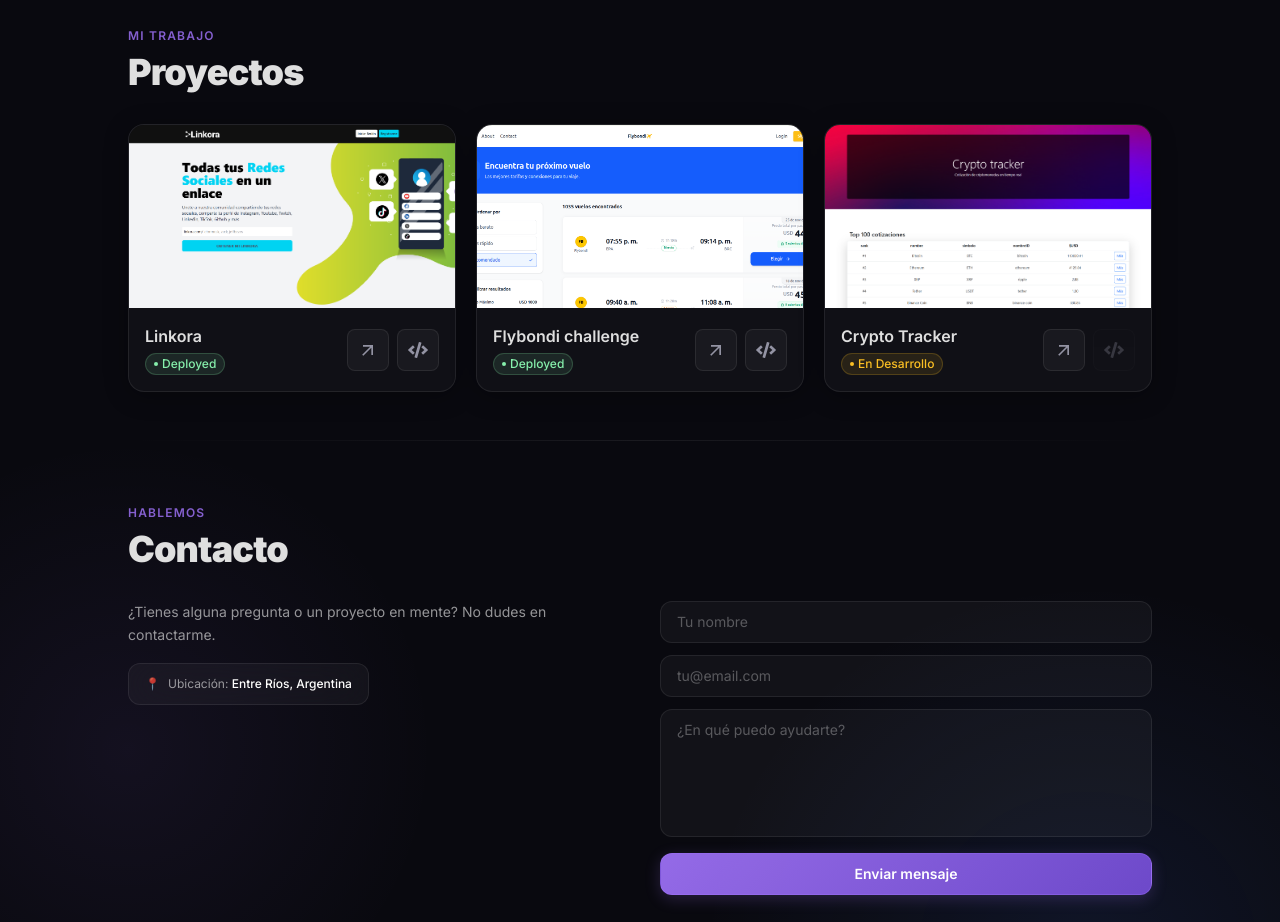
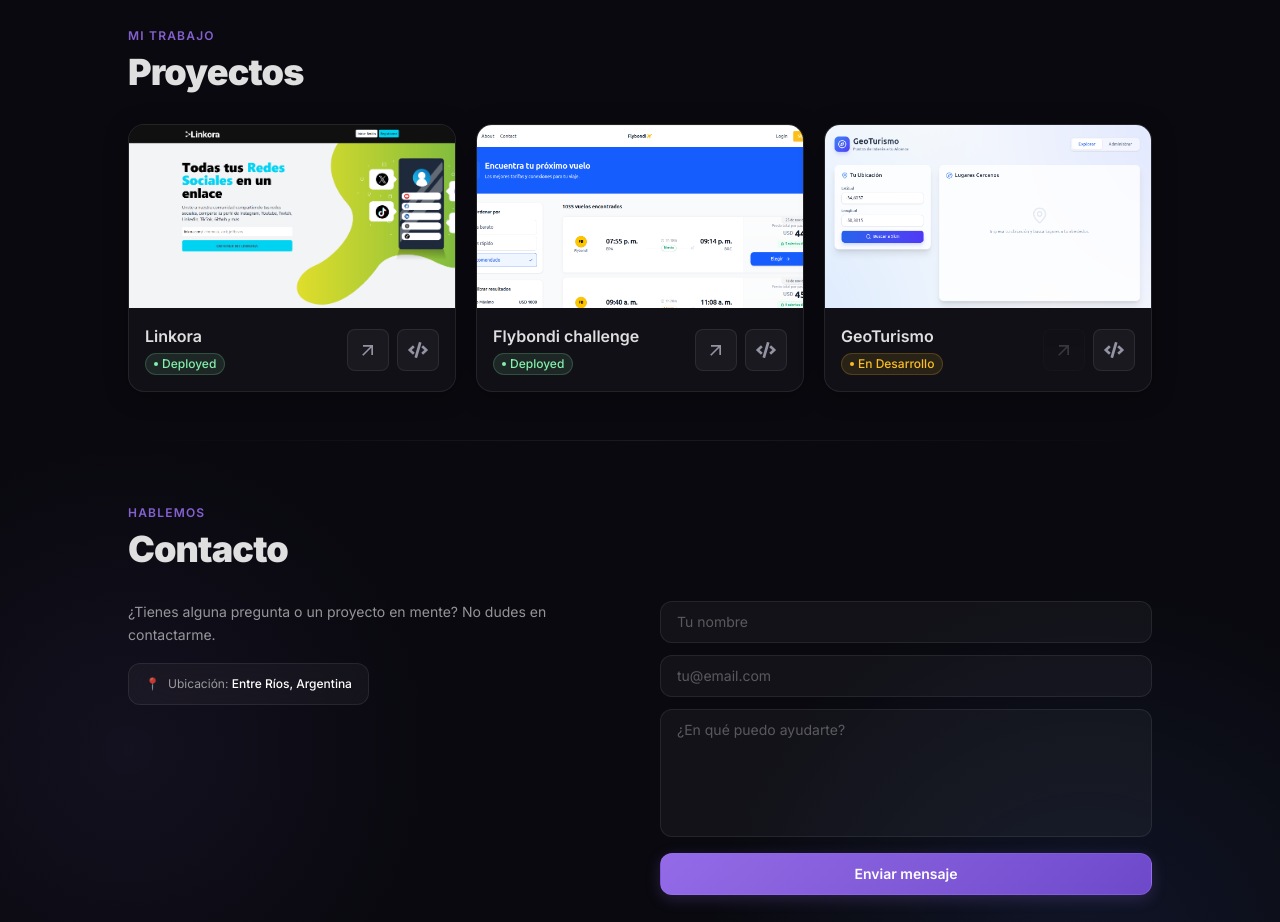
Before and after one commit to donatodebattista/react-portfolio, a React (Vite) app: page / in a window 1280 px wide. Shown: the part 900-1822 px from the top of the page. Built offline with nearby package versions, Linux system fonts and the light colour scheme.

Commit message:
update: add new project

```diff
--- a/src/App.jsx
+++ b/src/App.jsx
@@ -96,13 +96,13 @@ function App() {
             isSiteDisabled={false}
           />
           <ProjectCard
-            title="Crypto Tracker"
-            imageUrl="images/projects-preview/cryptoTracker.png"
-            repoUrl="https://github.com/usuario/proyecto1"
-            siteUrl="https://charming-sopapillas-bc7b7e.netlify.app/"
+            title="GeoTurismo"
+            imageUrl="images/projects-preview/geoturismo.png"
+            repoUrl="https://github.com/donatodebattista/georedis-api"
+            siteUrl=""
             isDeployed={false}
-            isRepoDisabled={true}
-            isSiteDisabled={false}
+            isRepoDisabled={false}
+            isSiteDisabled={true}
           />
         </section>
 
--- a/src/data/TechData.jsx
+++ b/src/data/TechData.jsx
@@ -26,6 +26,7 @@ const ReactIcon = () => (
     </g>
   </svg>
 );
+
 
 const TypeScriptIcon = () => (
   <svg
@@ -346,7 +347,7 @@ const GraphQLIcon = () => (
     viewBox="0 0 128 128"
     width="32"
     height="32"
-  ><g fill="#E434AA"><path d="M18.39 96.852l-4.6-2.657L65.04 5.434l4.597 2.656zm0 0"/><path d="M12.734 87.105H115.23v5.31H12.734zm0 0"/><path d="M66.031 119.688L14.766 90.09l2.656-4.602 51.266 29.602zm0 0M110.566 42.543L59.301 12.941l2.656-4.597 51.266 29.597zm0 0"/><path d="M17.434 42.523l-2.657-4.601 51.27-29.598 2.656 4.598zm0 0"/><path d="M109.621 96.852L58.375 8.09l4.598-2.656 51.25 88.761zm0 0M16.8 34.398h5.313v59.204h-5.312zm0 0"/><path d="M105.887 34.398h5.312v59.204h-5.312zm0 0"/><path d="M65.129 117.441l-2.32-4.02 44.586-25.745 2.32 4.02zm0 0"/><path d="M118.238 95.328c-3.07 5.344-9.918 7.168-15.261 4.098-5.344-3.074-7.168-9.922-4.098-15.266 3.074-5.344 9.922-7.168 15.266-4.097 5.375 3.105 7.199 9.921 4.093 15.265M29.09 43.84c-3.074 5.344-9.922 7.168-15.266 4.097-5.344-3.074-7.168-9.921-4.097-15.265 3.074-5.344 9.921-7.168 15.265-4.098 5.344 3.106 7.168 9.922 4.098 15.266M9.762 95.328c-3.075-5.344-1.25-12.16 4.093-15.266 5.344-3.07 12.16-1.246 15.266 4.098 3.07 5.344 1.246 12.16-4.098 15.266-5.375 3.07-12.191 1.246-15.261-4.098M98.91 43.84c-3.07-5.344-1.246-12.16 4.098-15.266 5.344-3.07 12.16-1.246 15.265 4.098 3.07 5.344 1.247 12.16-4.097 15.266-5.344 3.07-12.192 1.246-15.266-4.098M64 126.656a11.158 11.158 0 01-11.168-11.168A11.158 11.158 0 0164 104.32a11.158 11.158 0 0111.168 11.168c0 6.145-4.992 11.168-11.168 11.168M64 23.68a11.158 11.158 0 01-11.168-11.168A11.158 11.158 0 0164 1.344a11.158 11.158 0 0111.168 11.168A11.158 11.158 0 0164 23.68"/></g></svg>
+  ><g fill="#E434AA"><path d="M18.39 96.852l-4.6-2.657L65.04 5.434l4.597 2.656zm0 0" /><path d="M12.734 87.105H115.23v5.31H12.734zm0 0" /><path d="M66.031 119.688L14.766 90.09l2.656-4.602 51.266 29.602zm0 0M110.566 42.543L59.301 12.941l2.656-4.597 51.266 29.597zm0 0" /><path d="M17.434 42.523l-2.657-4.601 51.27-29.598 2.656 4.598zm0 0" /><path d="M109.621 96.852L58.375 8.09l4.598-2.656 51.25 88.761zm0 0M16.8 34.398h5.313v59.204h-5.312zm0 0" /><path d="M105.887 34.398h5.312v59.204h-5.312zm0 0" /><path d="M65.129 117.441l-2.32-4.02 44.586-25.745 2.32 4.02zm0 0" /><path d="M118.238 95.328c-3.07 5.344-9.918 7.168-15.261 4.098-5.344-3.074-7.168-9.922-4.098-15.266 3.074-5.344 9.922-7.168 15.266-4.097 5.375 3.105 7.199 9.921 4.093 15.265M29.09 43.84c-3.074 5.344-9.922 7.168-15.266 4.097-5.344-3.074-7.168-9.921-4.097-15.265 3.074-5.344 9.921-7.168 15.265-4.098 5.344 3.106 7.168 9.922 4.098 15.266M9.762 95.328c-3.075-5.344-1.25-12.16 4.093-15.266 5.344-3.07 12.16-1.246 15.266 4.098 3.07 5.344 1.246 12.16-4.098 15.266-5.375 3.07-12.191 1.246-15.261-4.098M98.91 43.84c-3.07-5.344-1.246-12.16 4.098-15.266 5.344-3.07 12.16-1.246 15.265 4.098 3.07 5.344 1.247 12.16-4.097 15.266-5.344 3.07-12.192 1.246-15.266-4.098M64 126.656a11.158 11.158 0 01-11.168-11.168A11.158 11.158 0 0164 104.32a11.158 11.158 0 0111.168 11.168c0 6.145-4.992 11.168-11.168 11.168M64 23.68a11.158 11.158 0 01-11.168-11.168A11.158 11.158 0 0164 1.344a11.158 11.158 0 0111.168 11.168A11.158 11.158 0 0164 23.68" /></g></svg>
 );
 
 
```
Also changed, not shown: public/images/projects-preview/geoturismo.png (added). Lines whose indentation alone changed are shown as unchanged.
